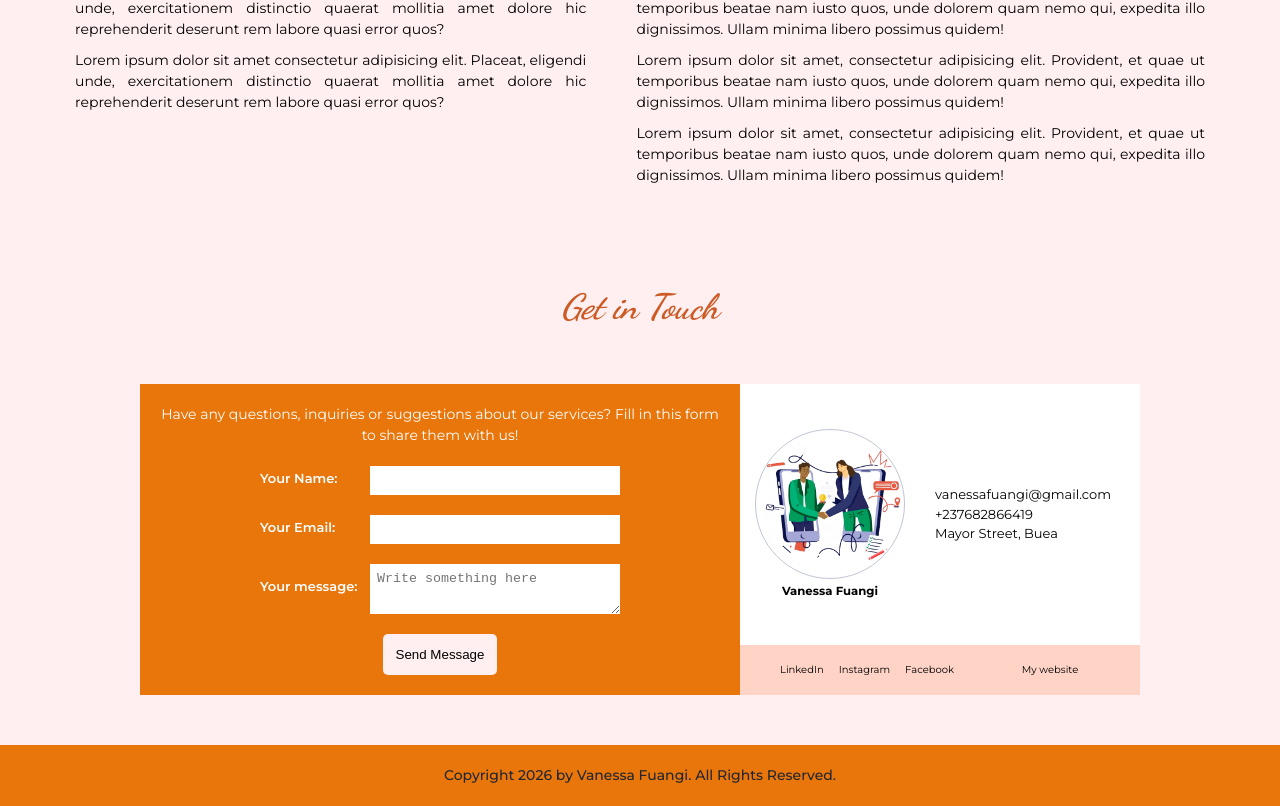
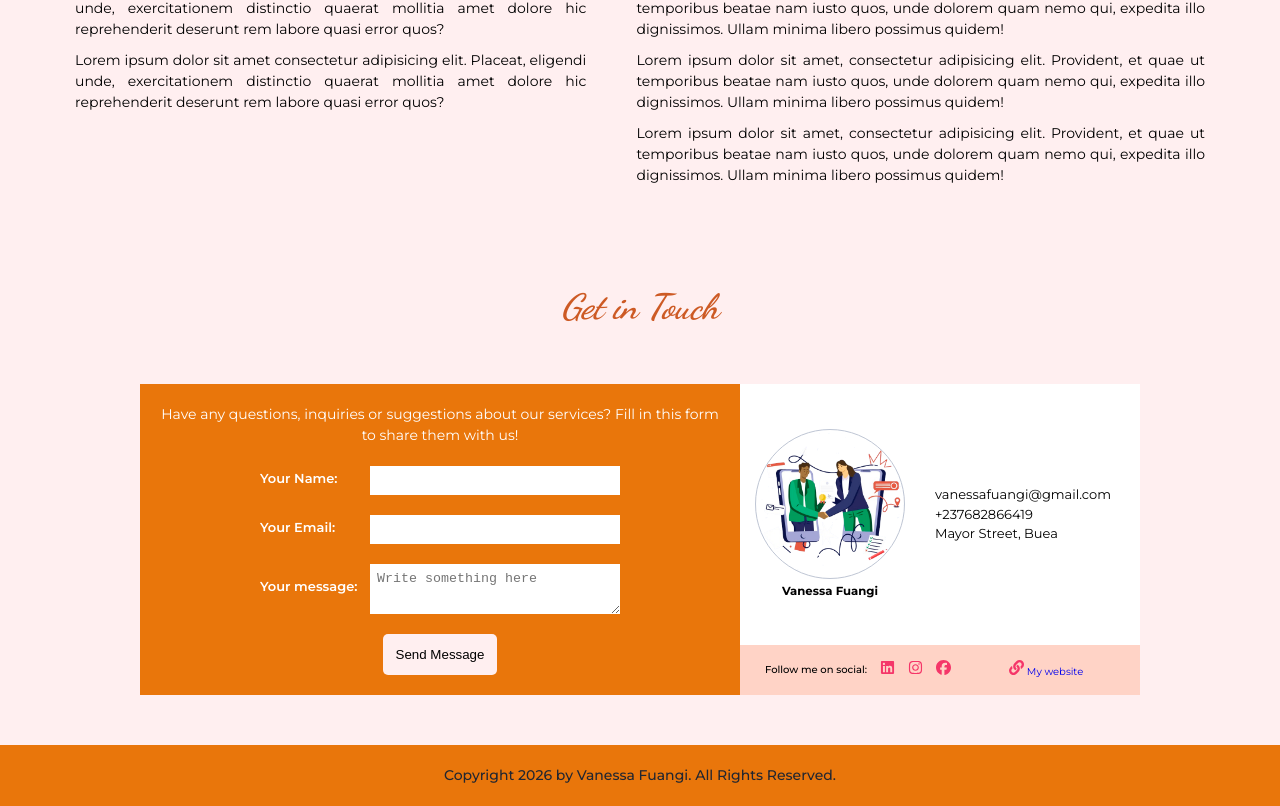
Before and after one commit to Fuangi/todo-expense, a React (Vite) app: page / in a window 1280 px wide. Shown: the part 1794-2600 px from the top of the page. Built offline with nearby package versions, Linux system fonts and the light colour scheme.

Commit message:
Added social icons to the contact card

```diff
--- a/src/components/homepage/Contact.jsx
+++ b/src/components/homepage/Contact.jsx
@@ -1,5 +1,8 @@
+import { FaLink, FaLinkedin } from "react-icons/fa";
 import chat from "../../assets/service-collaboration.png";
 import ContactForm from "../forms/ContactForm";
+import { FaFacebook, FaInstagram, FaLinkedinIn } from "react-icons/fa6";
+import { Link } from "react-router-dom";
 
 function Contact() {
   return (
@@ -21,12 +24,21 @@ function Contact() {
           </div>
           <div className="socials">
             <div className="social-side">
-              <p>LinkedIn</p>
-              <p>Instagram</p>
-              <p>Facebook</p>
+              <p>Follow me on social:</p>
+              <Link to="">
+                <FaLinkedin className="social-link" />
+              </Link>
+              <Link to="">
+                <FaInstagram className="social-link" />
+              </Link>
+              <Link to="">
+                <FaFacebook className="social-link" />
+              </Link>
             </div>
             <div className="website-side">
-              <p>My website</p>
+              <Link to="">
+                <FaLink className="social-link" /> My website
+              </Link>
             </div>
           </div>
         </div>
--- a/src/styles/components/_contact.scss
+++ b/src/styles/components/_contact.scss
@@ -102,8 +102,12 @@
         flex: 1;
         display: flex;
         align-items: center;
-        padding-left: 40px;
-        gap: 15px;
+        padding-left: 2.5rem;
+        gap: 1.3rem;
+
+        p {
+          font-weight: 500;
+        }
       }
 
       .website-side {
@@ -111,6 +115,15 @@
         display: flex;
         align-items: center;
         justify-content: center;
+      }
+
+      a {
+        text-decoration: none;
+      }
+
+      .social-link {
+        font-size: 1.5rem;
+        color: $tertiaryPink;
       }
     }
   }
```
